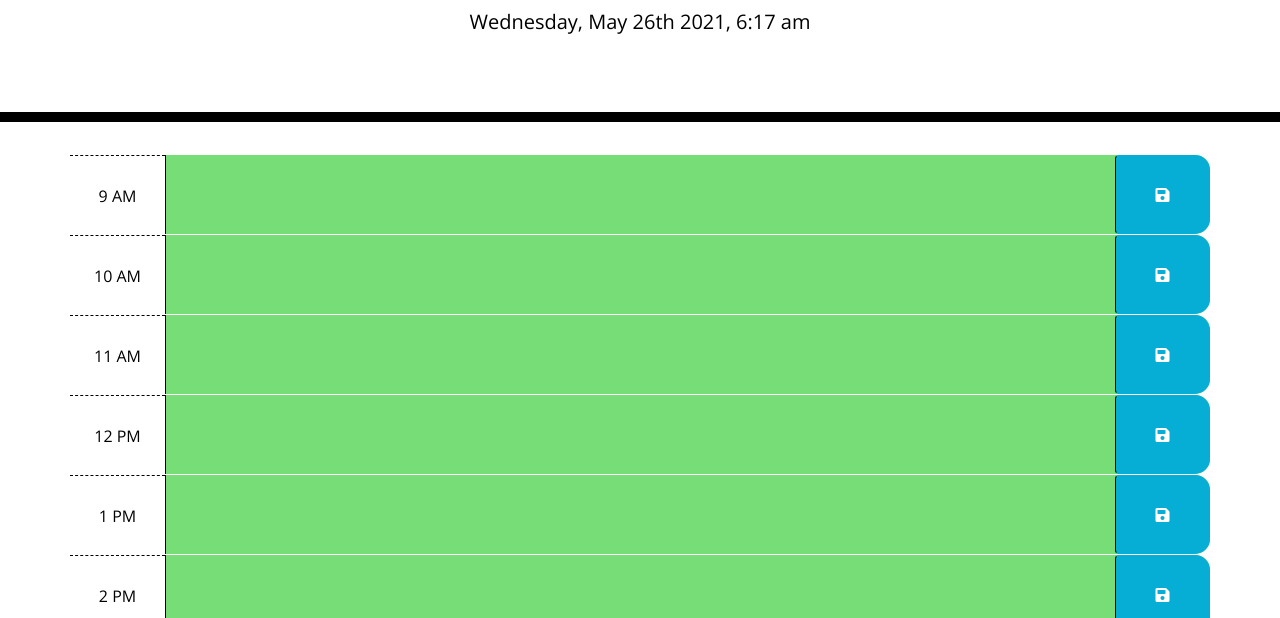
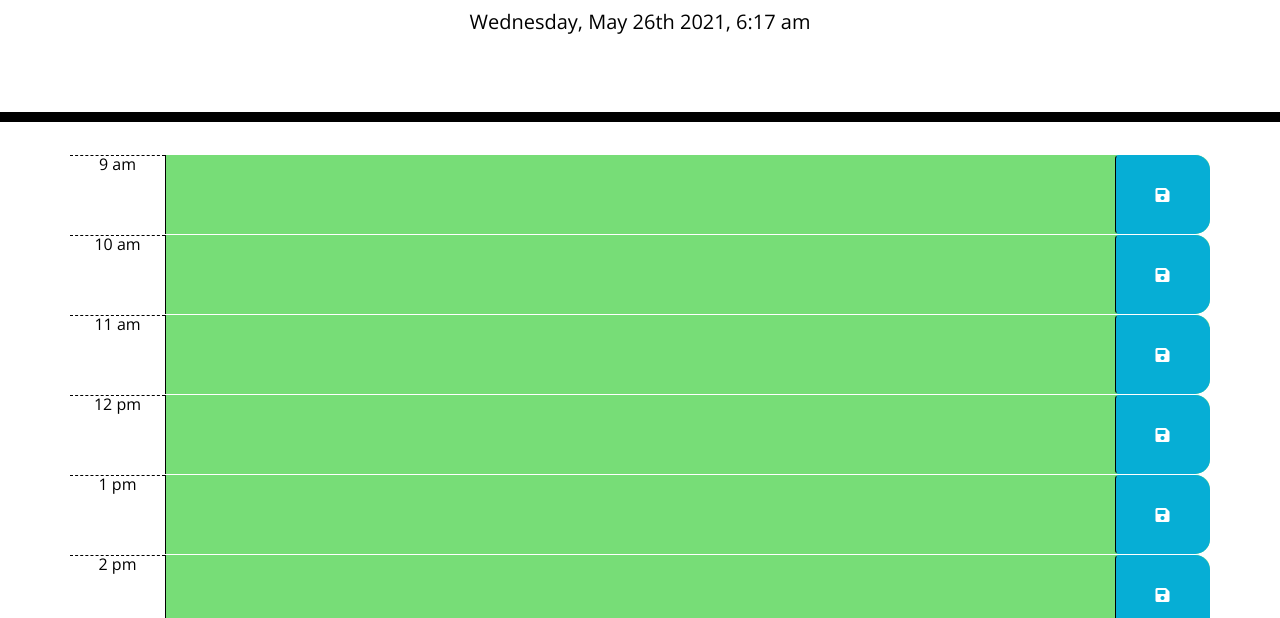
Before and after one commit to Teku-Guy/WorkDayScheduler, a plain HTML site: page index.html in a window 1280 px wide. Shown: the part 182-800 px from the top of the page. Drawn offline with nearby package versions, Linux system fonts and the light colour scheme.

Commit message:
added client side storage function anilty

```diff
--- a/assets/js/script.js
+++ b/assets/js/script.js
@@ -1,9 +1,32 @@
 // Let's set a Var to display Today's Date in Jumbotron later
 let todayDate = moment().format('dddd, MMM Do YYYY, h:mm a');
 
+let createTimeBlocks = (blockId, blockText) => {
+    let $timeContainer = $('.container');
+    let idHour = 9;
+    let ampm = "am";
+    let timeCounter = 9;
+    for(var i = 0; i < 9; i++){
+        //let timeBlockDivEl = document.createElement('div').addClass('row time-block');
+        $('.container').append("<div id='hour" + idHour + "'class='row time-block'></div>");
+        if(idHour === 12){
+            ampm = 'pm';
+        }
+        $('#hour' +idHour).append("<div class='col-md-1 hour'>"+ timeCounter + " " + ampm + "</div>");
+        let blockTextarea = $("<textarea type='text'>").addClass('col-md-10 description').text(blockText);
+        $('#hour' + idHour).append(blockTextarea);
+        $('#hour' + idHour).append("<button class='btn saveBtn col-md-1'><i class='fas fa-save'></i></button>");
+        timeCounter++;
+        if(idHour === 12){
+            timeCounter = 1;
+        }
+        idHour++;
+    }
+}
+
 function keepTime() {
     //get current num of hours
-    var timeNow = moment().hour();
+    let timeNow = moment().hour();
 
     //need to loop over the time-blocks
     $('.time-block').each(function(){
@@ -25,12 +48,40 @@ function keepTime() {
             $(this).removeClass('past');
             $(this).addClass('future');
         }
-
     });
 }
 
+let loadBlocks = () => {
+   //load any saved data from LocalStorage - do this for each hour created. Should follow html 24 hour to 12 hour conversion.
+   $("#hour8 .description").val(localStorage.getItem("hour8"));
+   $("#hour9 .description").val(localStorage.getItem("hour9"));
+   $("#hour10 .description").val(localStorage.getItem("hour10"));
+   $("#hour11 .description").val(localStorage.getItem("hour11"));
+   $("#hour12 .description").val(localStorage.getItem("hour12"));
+   $("#hour13 .description").val(localStorage.getItem("hour13"));
+   $("#hour14 .description").val(localStorage.getItem("hour14"));
+   $("#hour15 .description").val(localStorage.getItem("hour15"));
+   $("#hour16 .description").val(localStorage.getItem("hour16"));
+   $("#hour17 .description").val(localStorage.getItem("hour17"));
+};
+
+let saveBlock = (text, time) => {
+    localStorage.setItem(time, text);
+};
+
+
 $(document).ready(function(){
     $('#currentDay').html(todayDate);
+    createTimeBlocks();
+    keepTime();
+    loadBlocks()
+    $(".saveBtn").on("click", function () {
+        //get nearby values.
+        console.log(this);
+        var text = $(this).siblings(".description").val(); // taken the change from the sibling html description attribute
+        var time = $(this).parent().attr("id"); // taken the change from the parent html id attribute
+
+        //set items in local storage.
+        saveBlock(text, time);
+    })
 });
-
-keepTime();
--- a/index.html
+++ b/index.html
@@ -30,10 +30,10 @@
       <p id="currentDay" class="lead"></p>
     </header>
 
-    <div class="container ">
+    <div class="container">
       <!-- Timeblocks go here -->
 
-          <div id="hour9" class="row time-block">
+          <!-- <div id="hour9" class="row time-block">
             <div class="col-md-1 hour">
               9 AM
             </div>
@@ -96,7 +96,7 @@
             </div>
               <textarea type="text" class="col-md-10 description"></textarea>
               <button class="btn saveBtn col-md-1"><i class="fas fa-save"></i></button>
-          </div>
+          </div> -->
 
       </div>
     </div>
```
